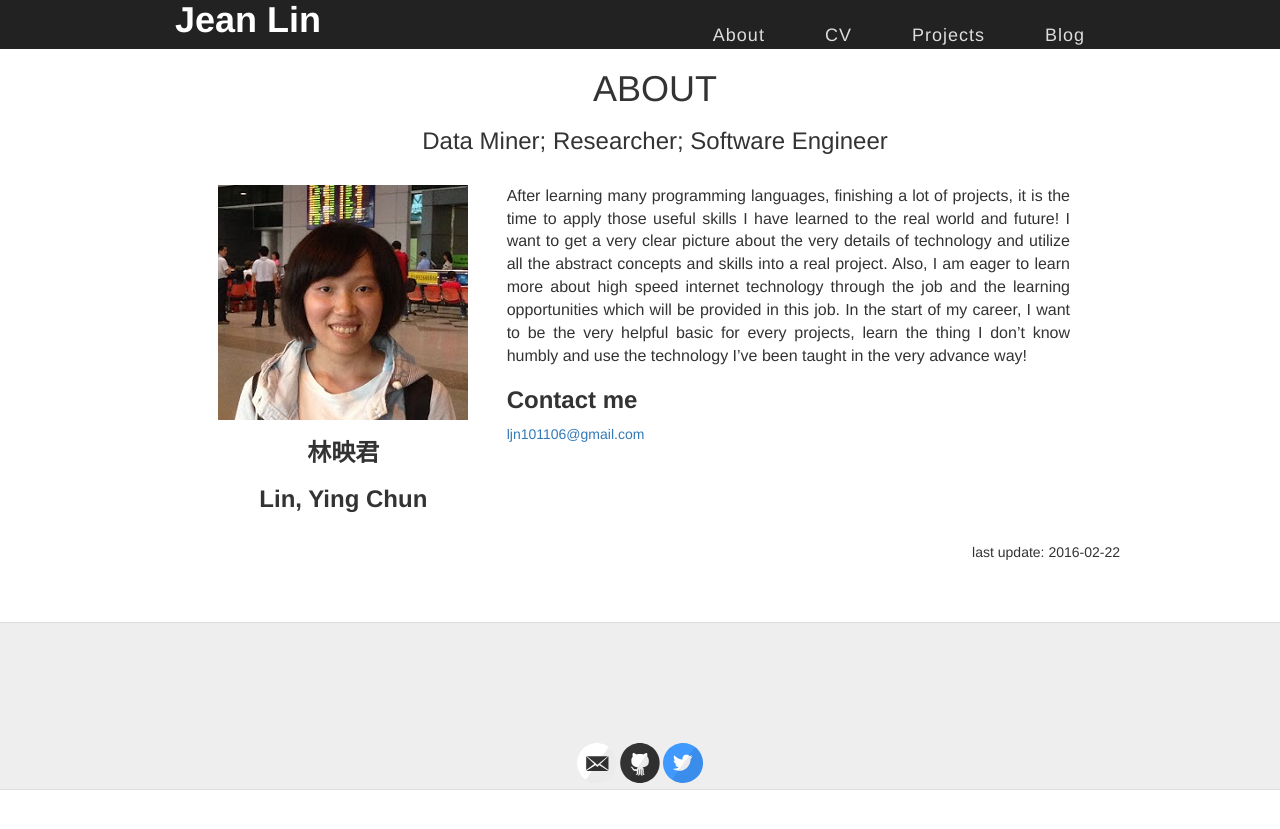
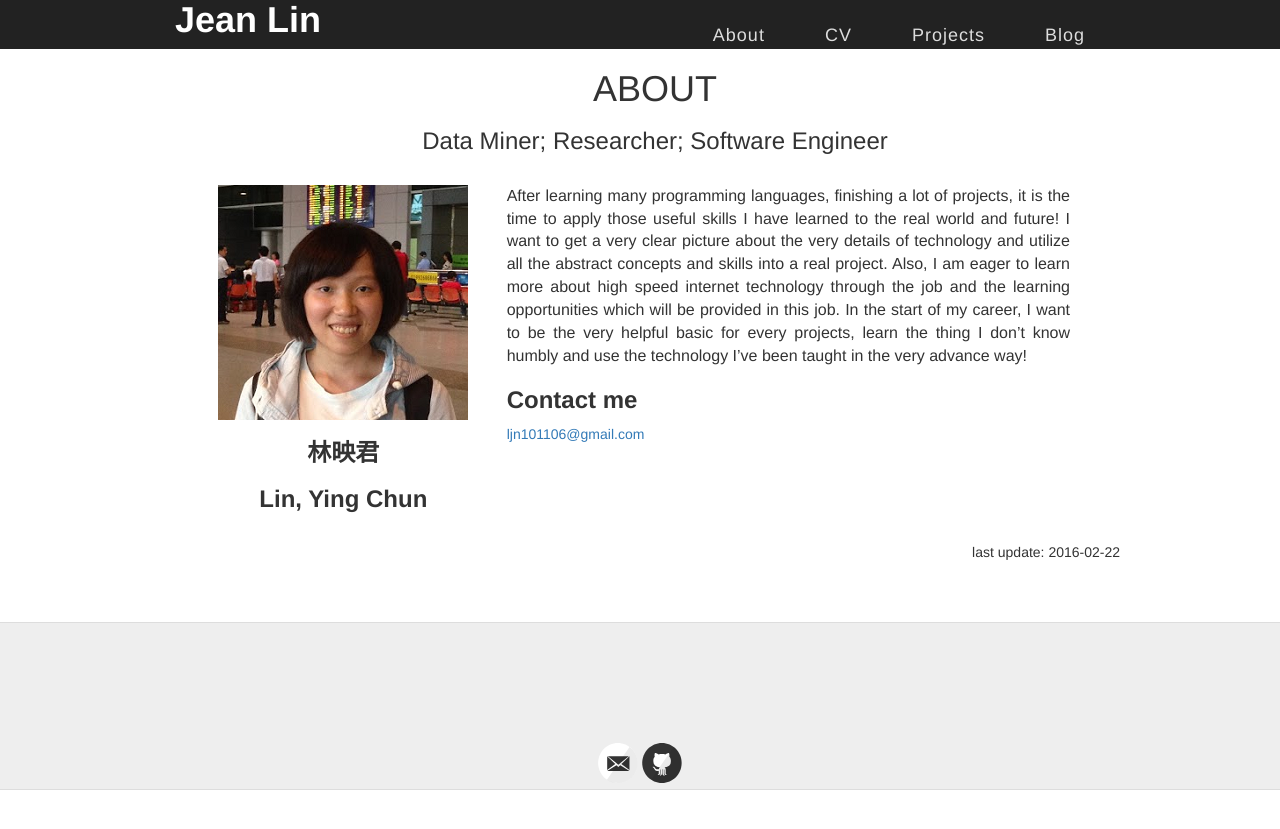
Before and after one commit to ycjeanlin/ycjeanlin_page, a Jekyll site: the page built from index.html, in a window 1280 px wide. Shown: the top 829 px of the page. Built offline with Jekyll 4.4.1, drawn with Linux system fonts in a browser that asks for light colours.

Commit message:
update config for warning free

```diff
--- a/_config.yml
+++ b/_config.yml
@@ -25,7 +25,7 @@
   linkedin:
   pinterest:
   rss: # just type anything here for a working RSS icon
-  twitter: jekyllrb
+  twitter:
   stackoverflow: # your stackoverflow profile, e.g. "users/50476/bart-kiers"
   youtube: # channel/<your_long_string> or user/<user-name>
   googleplus: # anything in your profile username that comes after plus.google.com/
@@ -53,7 +53,7 @@
 #
 
 markdown: kramdown
-highlighter: pygments
+highlighter: rouge
 permalink: /:title/
 
 # The release of Jekyll Now that you're using
```
